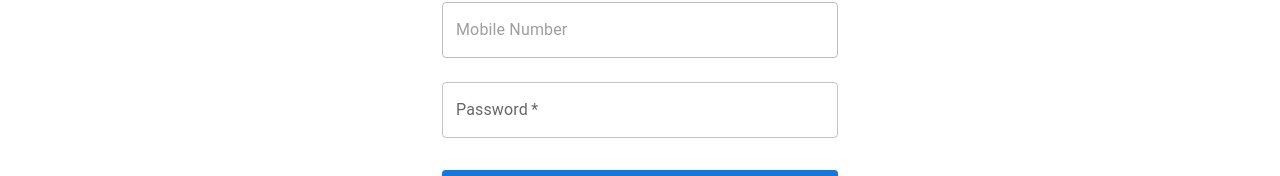
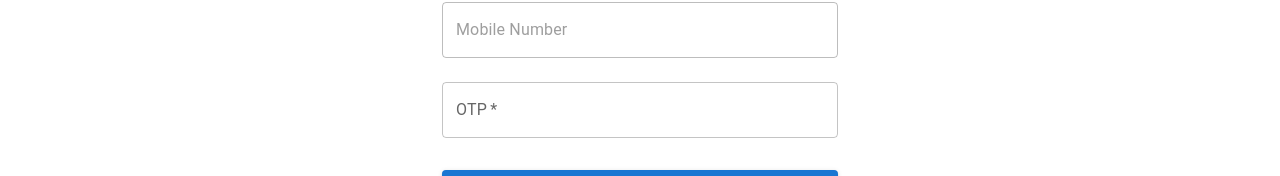
Before and after one commit to Ketandabhi18/darshan-yog-react, a React (Create React App) app: page /log-in in a window 1280 px wide. Both pictures are taken after a click on the button "GET OTP". Shown: the part 974-1150 px from the top of the page. Built offline with nearby package versions, Linux system fonts and the light colour scheme; no server answers; a web font is replaced by a local one.

Commit message:
otp field name change

```diff
--- a/src/pages/Login.tsx
+++ b/src/pages/Login.tsx
@@ -154,8 +154,7 @@ const Login: FunctionComponent = () => {
                     required
                     fullWidth
                     name="password"
-                    label="Password"
-                    type="password"
+                    label="OTP"
                     id="password"
                     autoComplete="current-password"
                   />
```
